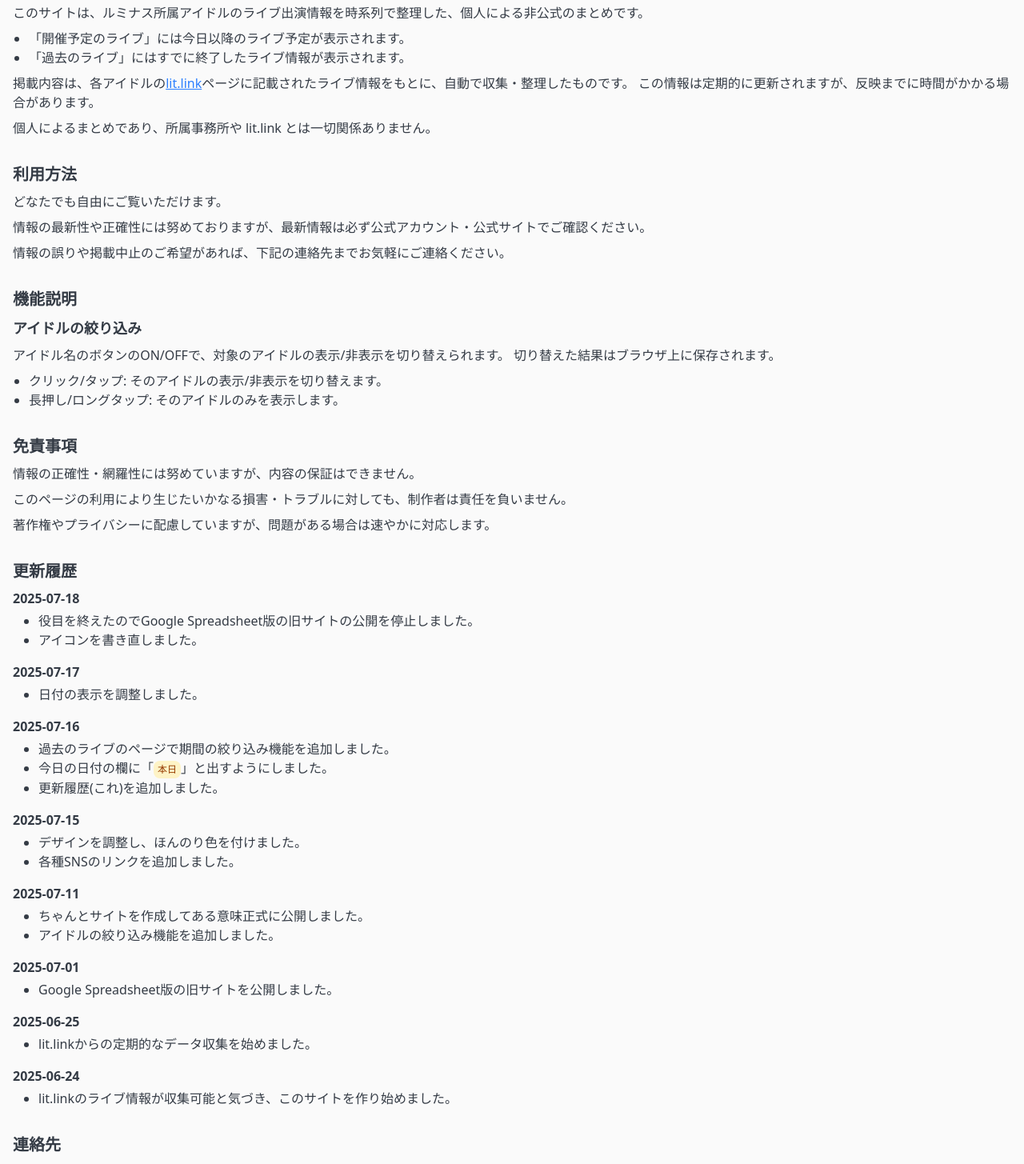
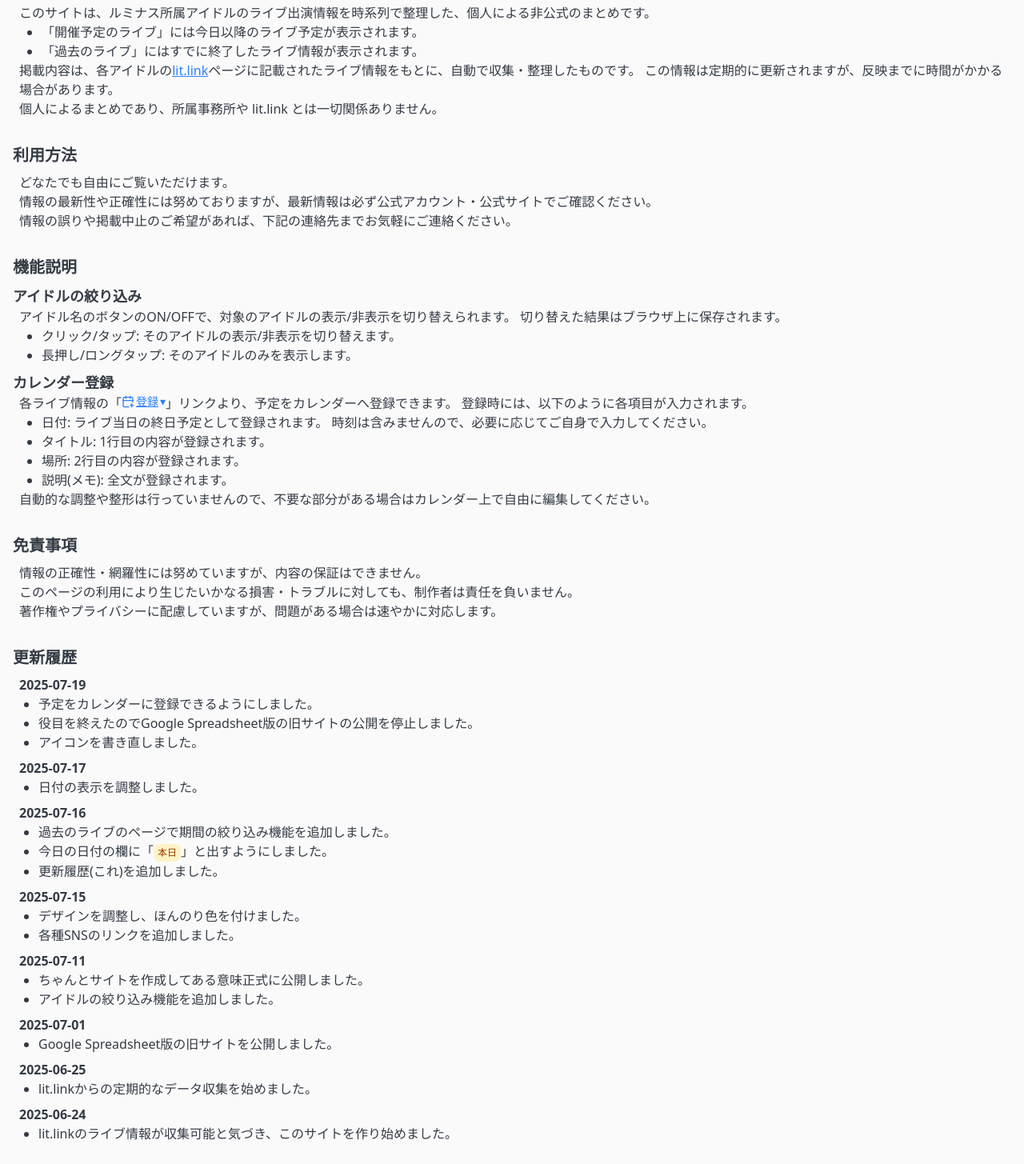
Before and after one commit to momo-lab/www-livelist, a React (Vite) app: page /about in a window 1280 px wide. Shown: the part 100-1555 px from the top of the page at 80% size. Built offline with nearby package versions, Linux system fonts and the light colour scheme; no server answers.

Commit message:
doc: カレンダー登録の説明を追記し、レイアウトを調整

```diff
--- a/src/pages/About.tsx
+++ b/src/pages/About.tsx
@@ -1,80 +1,110 @@
 import { Badge } from '@/components/ui/badge';
 import { LinkButton } from '@/components/ui/LinkButton';
+import { CalendarPlus } from 'lucide-react';
 import React from 'react';
 
 export const AboutPage: React.FC = () => {
   return (
-    <div className="container mx-auto px-4 py-4">
+    <div className="container ml-auto px-4 py-4">
       <section className="mb-8">
         <h2 className="mb-2 text-xl font-semibold">概要</h2>
-        <p className="mb-2">
+        <p className="ml-2">
           このサイトは、ルミナス所属アイドルのライブ出演情報を時系列で整理した、個人による非公式のまとめです。
         </p>
-        <ul className="mb-2 list-disc pl-5">
+        <ul className="ml-4 list-disc pl-5">
           <li>「開催予定のライブ」には今日以降のライブ予定が表示されます。</li>
           <li>「過去のライブ」にはすでに終了したライブ情報が表示されます。</li>
         </ul>
-        <p className="mb-2">
+        <p className="ml-2">
           掲載内容は、各アイドルの
           <LinkButton href="https://lit.link/">lit.link</LinkButton>
           ページに記載されたライブ情報をもとに、自動で収集・整理したものです。
           この情報は定期的に更新されますが、反映までに時間がかかる場合があります。
         </p>
-        <p>個人によるまとめであり、所属事務所や lit.link とは一切関係ありません。</p>
+        <p className="ml-2">
+          個人によるまとめであり、所属事務所や lit.link とは一切関係ありません。
+        </p>
       </section>
 
       <section className="mb-8">
         <h2 className="mb-2 text-xl font-semibold">利用方法</h2>
-        <p className="mb-2">どなたでも自由にご覧いただけます。</p>
-        <p className="mb-2">
+        <p className="ml-2">どなたでも自由にご覧いただけます。</p>
+        <p className="ml-2">
           情報の最新性や正確性には努めておりますが、最新情報は必ず公式アカウント・公式サイトでご確認ください。
         </p>
-        <p>情報の誤りや掲載中止のご希望があれば、下記の連絡先までお気軽にご連絡ください。</p>
+        <p className="ml-2">
+          情報の誤りや掲載中止のご希望があれば、下記の連絡先までお気軽にご連絡ください。
+        </p>
       </section>
 
       <section className="mb-8">
-        <h2 className="mb-2 text-xl font-semibold">機能説明</h2>
-        <h3 className="mb-2 text-lg font-semibold">アイドルの絞り込み</h3>
-        <p className="mb-2">
+        <h2 className="text-xl font-semibold">機能説明</h2>
+        <h3 className="mt-2 text-lg font-semibold">アイドルの絞り込み</h3>
+        <p className="ml-2">
           アイドル名のボタンのON/OFFで、対象のアイドルの表示/非表示を切り替えられます。
           切り替えた結果はブラウザ上に保存されます。
         </p>
-        <ul className="mb-2 list-disc pl-5">
+        <ul className="ml-4 list-disc pl-5">
           <li>クリック/タップ: そのアイドルの表示/非表示を切り替えます。</li>
           <li>長押し/ロングタップ: そのアイドルのみを表示します。</li>
         </ul>
+        <h3 className="mt-2 text-lg font-semibold">カレンダー登録</h3>
+        <p className="ml-2">
+          各ライブ情報の「
+          <button className="inline-flex items-center text-sm text-blue-500 hover:text-blue-600">
+            <CalendarPlus className="h-4 w-4 me-0.5" />
+            <span className="underline me-0.5">登録</span>▾
+          </button>
+          」リンクより、予定をカレンダーへ登録できます。
+          登録時には、以下のように各項目が入力されます。
+        </p>
+        <ul className="ml-4 list-disc pl-5">
+          <li>
+            日付: ライブ当日の終日予定として登録されます。
+            時刻は含みませんので、必要に応じてご自身で入力してください。
+          </li>
+          <li>タイトル: 1行目の内容が登録されます。</li>
+          <li>場所: 2行目の内容が登録されます。</li>
+          <li>説明(メモ): 全文が登録されます。</li>
+        </ul>
+        <p className="ml-2">
+          自動的な調整や整形は行っていませんので、不要な部分がある場合はカレンダー上で自由に編集してください。
+        </p>
       </section>
 
       <section className="mb-8">
         <h2 className="mb-2 text-xl font-semibold">免責事項</h2>
-        <p className="mb-2">情報の正確性・網羅性には努めていますが、内容の保証はできません。</p>
-        <p className="mb-2">
+        <p className="ml-2">情報の正確性・網羅性には努めていますが、内容の保証はできません。</p>
+        <p className="ml-2">
           このページの利用により生じたいかなる損害・トラブルに対しても、制作者は責任を負いません。
         </p>
-        <p>著作権やプライバシーに配慮していますが、問題がある場合は速やかに対応します。</p>
+        <p className="ml-2">
+          著作権やプライバシーに配慮していますが、問題がある場合は速やかに対応します。
+        </p>
       </section>
 
       <section className="mb-8">
         <h2 className="mb-2 text-xl font-semibold">更新履歴</h2>
 
-        <div className="mb-4">
-          <h3 className="mb-1 font-semibold">2025-07-18</h3>
-          <ul className="list-disc pl-8">
+        <div className="ml-2">
+          <h3 className="font-semibold">2025-07-19</h3>
+          <ul className="list-disc pl-6 mb-2">
+            <li>予定をカレンダーに登録できるようにしました。</li>
             <li>役目を終えたのでGoogle Spreadsheet版の旧サイトの公開を停止しました。</li>
             <li>アイコンを書き直しました。</li>
           </ul>
         </div>
 
-        <div className="mb-4">
-          <h3 className="mb-1 font-semibold">2025-07-17</h3>
-          <ul className="list-disc pl-8">
+        <div className="ml-2">
+          <h3 className="font-semibold">2025-07-17</h3>
+          <ul className="list-disc pl-6 mb-2">
             <li>日付の表示を調整しました。</li>
           </ul>
         </div>
 
-        <div className="mb-4">
-          <h3 className="mb-1 font-semibold">2025-07-16</h3>
-          <ul className="list-disc pl-8">
+        <div className="ml-2">
+          <h3 className="font-semibold">2025-07-16</h3>
+          <ul className="list-disc pl-6 mb-2">
             <li>過去のライブのページで期間の絞り込み機能を追加しました。</li>
             <li>
               今日の日付の欄に「
@@ -87,39 +117,39 @@ export const AboutPage: React.FC = () => {
           </ul>
         </div>
 
-        <div className="mb-4">
-          <h3 className="mb-1 font-semibold">2025-07-15</h3>
-          <ul className="list-disc pl-8">
+        <div className="ml-2">
+          <h3 className="font-semibold">2025-07-15</h3>
+          <ul className="list-disc pl-6 mb-2">
             <li>デザインを調整し、ほんのり色を付けました。</li>
             <li>各種SNSのリンクを追加しました。</li>
           </ul>
         </div>
 
-        <div className="mb-4">
-          <h3 className="mb-1 font-semibold">2025-07-11</h3>
-          <ul className="list-disc pl-8">
+        <div className="ml-2">
+          <h3 className="font-semibold">2025-07-11</h3>
+          <ul className="list-disc pl-6 mb-2">
             <li>ちゃんとサイトを作成してある意味正式に公開しました。</li>
             <li>アイドルの絞り込み機能を追加しました。</li>
           </ul>
         </div>
 
-        <div className="mb-4">
-          <h3 className="mb-1 font-semibold">2025-07-01</h3>
-          <ul className="list-disc pl-8">
+        <div className="ml-2">
+          <h3 className="font-semibold">2025-07-01</h3>
+          <ul className="list-disc pl-6 mb-2">
             <li>Google Spreadsheet版の旧サイトを公開しました。</li>
           </ul>
         </div>
 
-        <div className="mb-4">
-          <h3 className="mb-1 font-semibold">2025-06-25</h3>
-          <ul className="list-disc pl-8">
+        <div className="ml-2">
+          <h3 className="font-semibold">2025-06-25</h3>
+          <ul className="list-disc pl-6 mb-2">
             <li>lit.linkからの定期的なデータ収集を始めました。</li>
           </ul>
         </div>
 
-        <div className="mb-4">
-          <h3 className="mb-1 font-semibold">2025-06-24</h3>
-          <ul className="list-disc pl-8">
+        <div className="ml-2">
+          <h3 className="font-semibold">2025-06-24</h3>
+          <ul className="list-disc pl-6 mb-2">
             <li>lit.linkのライブ情報が収集可能と気づき、このサイトを作り始めました。</li>
           </ul>
         </div>
@@ -127,8 +157,10 @@ export const AboutPage: React.FC = () => {
 
       <section>
         <h2 className="mb-2 text-xl font-semibold">連絡先</h2>
-        <p>ご意見・ご要望・削除依頼などは、以下のX(旧Twitter)アカウントまでご連絡ください。</p>
-        <p className="flex items-center font-bold">
+        <p className="ml-2">
+          ご意見・ご要望・削除依頼などは、以下のX(旧Twitter)アカウントまでご連絡ください。
+        </p>
+        <p className="ml-8 font-bold">
           <LinkButton href="https://x.com/momolab">@momolab</LinkButton>
         </p>
       </section>
```
